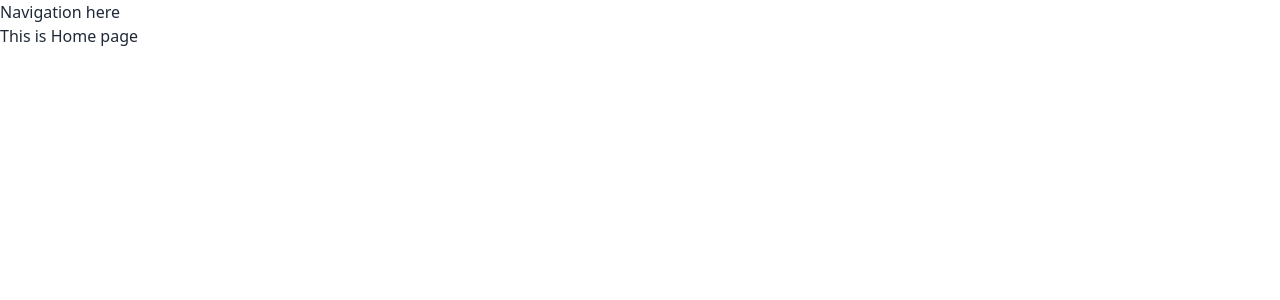
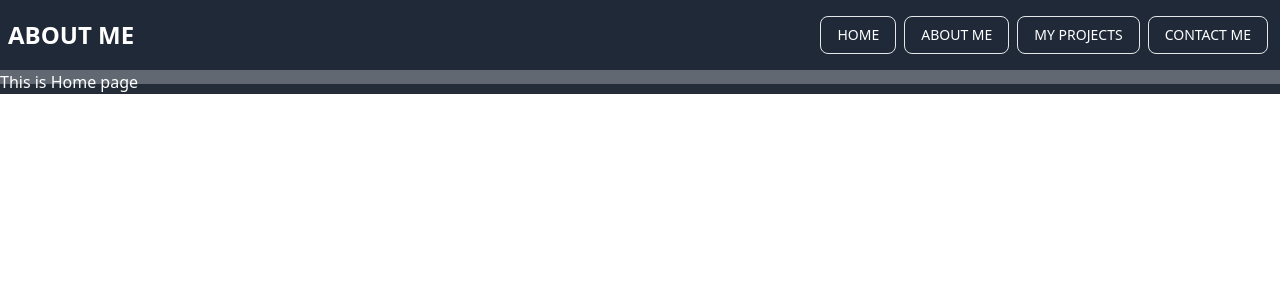
Before and after one commit to mohammadmukhter/mohammadmukhter-me, a React (Vite) app: page / in a window 1280 px wide. Shown: the top 300 px of the page. Built offline with nearby package versions, Linux system fonts and the light colour scheme.

Commit message:
navigation setup

```diff
--- a/src/layout/Main.jsx
+++ b/src/layout/Main.jsx
@@ -2,8 +2,7 @@ import { Outlet } from "react-router-dom";
 
 const Main = () => {
   return (
-    <div>
-      <h2>Navigation here</h2>
+    <div className="max-w-7xl mx-auto">
       <Outlet></Outlet>
     </div>
   );
--- a/src/pages/Home/Home.jsx
+++ b/src/pages/Home/Home.jsx
@@ -1,7 +1,20 @@
+import bgImg from "../../assets/mern.jpg";
+import NavBar from "../NavBar/NavBar";
+
 const Home = () => {
   return (
     <div>
-      <h2>This is Home page</h2>
+      <div
+        className="bg-center bg-no-repeat bg-blend-darken bg-gray-800/70 h-full bg-fixed relative text-white"
+        style={{ backgroundImage: `url(${bgImg})` }}
+      >
+        {/* <div className="absolute top-0 left-0 bg-black/70 h-full w-full text-white"></div> */}
+        <div className="text-white">
+          <NavBar></NavBar>
+
+          <h2>This is Home page</h2>
+        </div>
+      </div>
     </div>
   );
 };
--- /dev/null
+++ b/src/pages/NavBar/NavBar.jsx
@@ -0,0 +1,80 @@
+import { Link } from "react-router-dom";
+
+const NavBar = () => {
+  const navList = (
+    <>
+      <li>
+        <Link
+          className="text-white bg-gray-800 border-[1px] font-medium uppercase hover:text-gray-800 hover:bg-orange-200 focus:visited:text-red-600 focus:visited:bg-orange-200"
+          to="/"
+        >
+          Home
+        </Link>
+      </li>
+      <li>
+        <Link
+          className="text-white bg-gray-800 border-[1px] font-medium uppercase hover:text-gray-800 hover:bg-orange-200 focus:visited:text-red-600 focus:visited:bg-orange-200"
+          to="/"
+        >
+          About me
+        </Link>
+      </li>
+      <li>
+        <Link
+          className="text-white bg-gray-800 border-[1px] font-medium uppercase hover:text-gray-800 hover:bg-orange-200 focus:visited:text-red-600 focus:visited:bg-orange-200"
+          to="/"
+        >
+          my projects
+        </Link>
+      </li>
+      <li>
+        <Link
+          className="text-white bg-gray-800 border-[1px] font-medium uppercase hover:text-gray-800 hover:bg-orange-200 focus:visited:text-red-600 focus:visited:bg-orange-200"
+          to="/"
+        >
+          Contact me
+        </Link>
+      </li>
+    </>
+  );
+  return (
+    <div className="my-30">
+      <div className="navbar bg-gray-800">
+        <div className="navbar-start">
+          <div className="dropdown">
+            <label tabIndex={0} className="btn btn-ghost lg:hidden">
+              <svg
+                xmlns="http://www.w3.org/2000/svg"
+                className="h-5 w-5"
+                fill="none"
+                viewBox="0 0 24 24"
+                stroke="currentColor"
+              >
+                <path
+                  strokeLinecap="round"
+                  strokeLinejoin="round"
+                  strokeWidth="2"
+                  d="M4 6h16M4 12h8m-8 6h16"
+                />
+              </svg>
+            </label>
+            <ul
+              tabIndex={0}
+              className="menu menu-sm dropdown-content mt-3 z-[1] p-2 shadow bg-base-100 rounded-box w-52 space-y-1"
+            >
+              {navList}
+            </ul>
+          </div>
+          <Link to="/" className=" uppercase font-bold text-2xl">
+            About Me
+          </Link>
+        </div>
+        <div className="navbar-end hidden lg:flex">
+          <ul className="menu menu-horizontal px-1 space-x-2">{navList}</ul>
+        </div>
+      </div>
+    </div>
+  );
+};
+
+export default NavBar;
```
Also changed, not shown: src/assets/mern.jpg (added).
